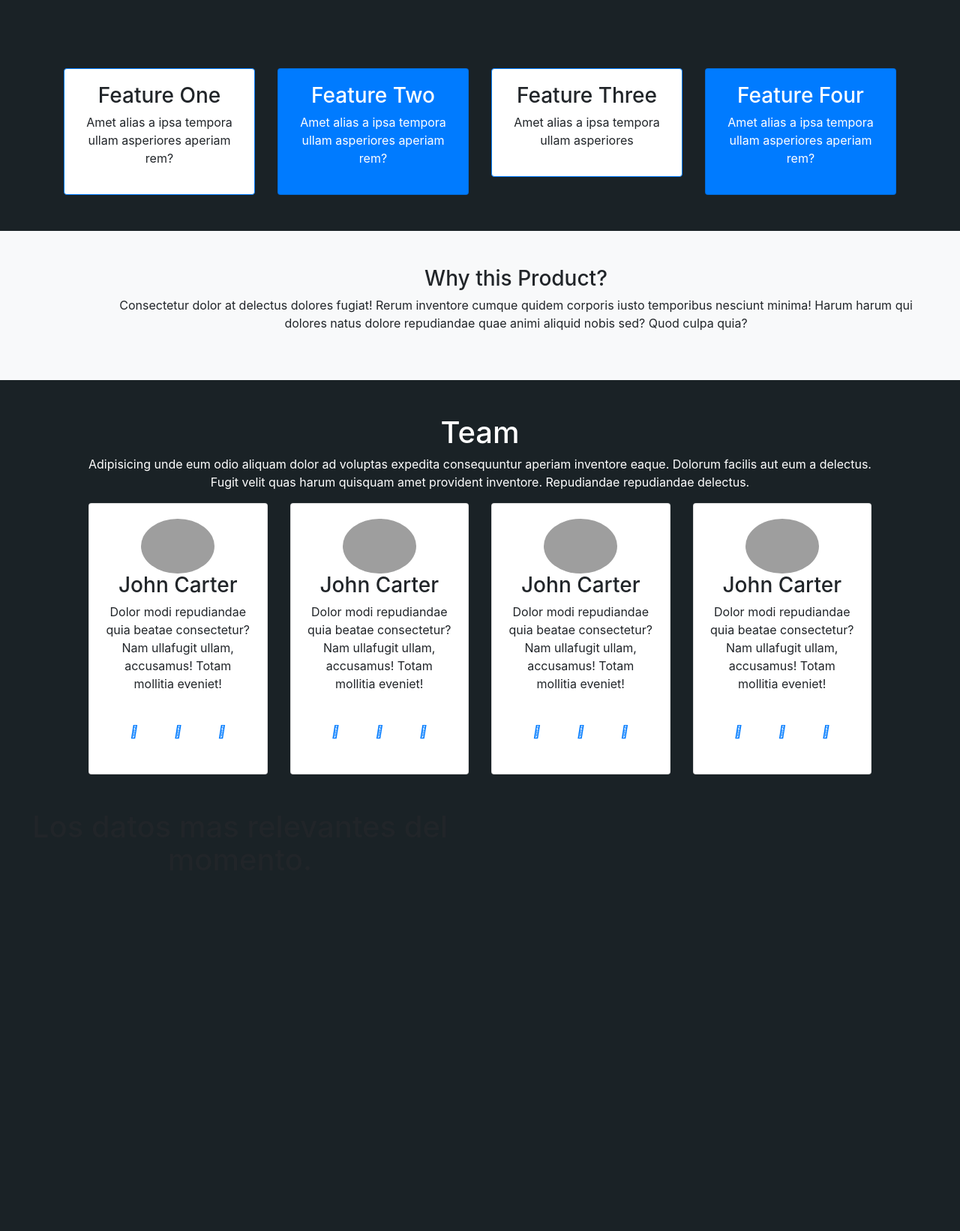
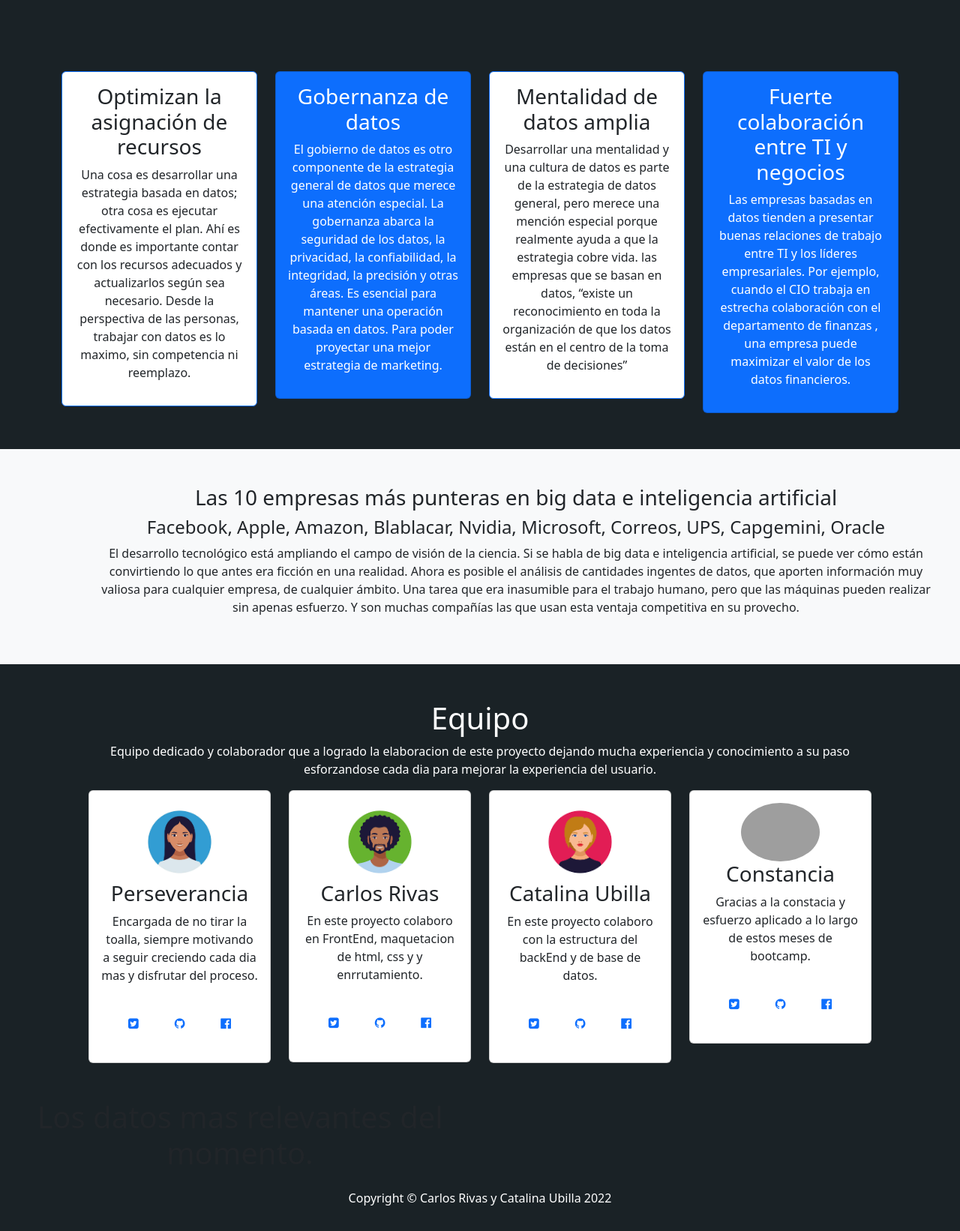
Before and after one commit to CarlosRivasG/Proyecto_grupal, a Flask app: page /home in a window 1280 px wide. Shown: the part 554-2196 px from the top of the page at 75% size. Before the commit the page ends 1587 px from the top, so only its background shows below. Run offline with Flask 2, Linux system fonts and the light colour scheme; some libraries are stand-ins or nearby versions; grey boxes are pictures that could not be loaded.

Commit message:
agregando landing casi terminada

```diff
--- /dev/null
+++ b/flask_crud/static/icons/package.json
@@ -0,0 +1,6 @@
+{
+  "dependencies": {
+    "bootstrap": "^5.2.2",
+    "bootstrap-icons": "^1.9.1"
+  }
+}
--- a/flask_crud/static/style.css
+++ b/flask_crud/static/style.css
@@ -19,6 +19,13 @@ body {
     margin-top: 15px;
     font-weight: bold;
     color: #ECF0F5;
+}
+
+.imagen{
+    background: linear-gradient(rgba(95, 114, 189,0.8), rgba(155,35,234,0.7)),url("https://intl-blog.imgix.net/wp-content/uploads/2019/02/software-de-base-de-datos-gratuitos-de-codigo-abierto.png?auto=format%2Cenhance");
+    background-size: cover;
+    background-position: center;
+    color: #fff;
 }
 .login-title2 {
     margin-top: 15px;
--- a/flask_crud/templates/base.html
+++ b/flask_crud/templates/base.html
@@ -18,16 +18,21 @@
     <link rel='stylesheet' href='https://cdnjs.cloudflare.com/ajax/libs/font-awesome/4.5.0/css/font-awesome.min.css'>
     <link rel='stylesheet' href='https://fonts.googleapis.com/css?family=Roboto'>
     <link rel="icon" type="image/x-icon" href="https://gabzin.github.io/landing-page/favicon.ico">
+    <link href="/static/icons/bootstrap-icons/font/bootstrap-icons.css" rel="stylesheet">
+    <link href="/static/icons/bootstrap/dist/css/bootstrap.min.css" rel="stylesheet">
 </head>
 
 <body class="login-box">
 
     {% block contenido %}
+
+
     {% endblock %}
 
     <script src="{{ url_for('static', filename='js/bootstrap.bundle.min.js') }}"></script>
     <script src="{{ url_for('static', filename='js/jquery-3.6.1.min.js') }}"></script>
     <script src="{{ url_for('static', filename='js/toastr.min.js') }}"></script>
+    <script src="/static/icons/bootstrap/js/bootstrap.min.js"></script>
 
     <script>
         toastr.options = {
@@ -47,6 +52,15 @@
 
     {% block librerias %}
     {% endblock %}
+    <footer>
+        <div class="container p-3">
+          <div class="row text-center text-white">
+            <div class="col ml-auto">
+              <p>Copyright &copy Carlos Rivas y Catalina Ubilla 2022</p>
+            </div>
+          </div>
+        </div>
+      </footer>
 </body>
 
 </html>
--- a/flask_crud/templates/home.html
+++ b/flask_crud/templates/home.html
@@ -13,15 +13,15 @@
             <div class="row d-flex h-100">
             <div class="col-sm-6 text-center justify-content-center align-self-center">
                 <h1>
-                this is the title or a phrase relate to the product
+                Las bases de datos son el motor de una empresa hoy en dia.
                 </h1>
-                <p>Elit reiciendis aspernatur obcaecati accusantium corporis? Mollitia eius ratione excepturi.</p>
-                <a href="#" class="btn btn-outline-secondary btn-lg text-white">
-                Read More
+                <p>Todas las empresar que quieran crecer a largo y corto plazo tiene que saber analizar a su publico para poder llegar a un publico mas objetivo, con esto optimizando procesos y estrategias.</p>
+                <a href="https://www.forbes.com.mx/red-forbes-el-poder-de-los-datos-y-como-recopilarlos-para-crecer-una-empresa/" class="btn btn-outline-secondary btn-lg text-white">
+                Leer mas
                 </a>
             </div>
-            <div class="col-sm-6">
-                <img src="https://intl-blog.imgix.net/wp-content/uploads/2019/02/software-de-base-de-datos-gratuitos-de-codigo-abierto.png?auto=format%2Cenhance" class="img-fluid d-none d-sm-block">
+            <div class="col-sm-6 ">
+                <img  src="https://intl-blog.imgix.net/wp-content/uploads/2019/02/software-de-base-de-datos-gratuitos-de-codigo-abierto.png?auto=format%2Cenhance" class="img-fluid d-none d-sm-block">
             </div>
             </div>
         </div>
@@ -33,9 +33,9 @@
             <div class="col-md-3">
             <div class="card text-center border-primary">
                 <div class="card-body">
-                <h3>Feature One</h3>
+                <h3>Optimizan la asignación de recursos</h3>
                 <p>
-                    Amet alias a ipsa tempora ullam asperiores aperiam rem?
+                    Una cosa es desarrollar una estrategia basada en datos; otra cosa es ejecutar efectivamente el plan. Ahí es donde es importante contar con los recursos adecuados y actualizarlos según sea necesario. Desde la perspectiva de las personas, trabajar con datos es lo maximo, sin competencia ni reemplazo.
                 </p>
                 </div>
             </div>
@@ -43,9 +43,9 @@
             <div class="col-md-3">
             <div class="card text-white bg-primary">
                 <div class="card-body">
-                <h3>Feature Two</h3>
+                <h3>Gobernanza de datos</h3>
                 <p>
-                    Amet alias a ipsa tempora ullam asperiores aperiam rem?
+                    El gobierno de datos es otro componente de la estrategia general de datos que merece una atención especial. La gobernanza abarca la seguridad de los datos, la privacidad, la confiabilidad, la integridad, la precisión y otras áreas. Es esencial para mantener una operación basada en datos. Para poder proyectar una mejor estrategia de marketing.
                 </p>
                 </div>
             </div>
@@ -53,9 +53,9 @@
             <div class="col-md-3">
             <div class="card text-center border-primary">
                 <div class="card-body">
-                <h3>Feature Three</h3>
+                <h3>Mentalidad de datos amplia</h3>
                 <p>
-                    Amet alias a ipsa tempora ullam asperiores
+                    Desarrollar una mentalidad y una cultura de datos es parte de la estrategia de datos general, pero merece una mención especial porque realmente ayuda a que la estrategia cobre vida.  las empresas que se basan en datos, “existe un reconocimiento en toda la organización de que los datos están en el centro de la toma de decisiones”
                 </p>
                 </div>
             </div>
@@ -63,9 +63,9 @@
             <div class="col-md-3">
             <div class="card text-white bg-primary">
                 <div class="card-body">
-                <h3>Feature Four</h3>
+                <h3>Fuerte colaboración entre TI y negocios</h3>
                 <p>
-                    Amet alias a ipsa tempora ullam asperiores aperiam rem?
+                    Las empresas basadas en datos tienden a presentar buenas relaciones de trabajo entre TI y los líderes empresariales. Por ejemplo, cuando el CIO trabaja en estrecha colaboración con el departamento de finanzas , una empresa puede maximizar el valor de los datos financieros.</h3>
                 </p>
                 </div>
             </div>
@@ -77,39 +77,40 @@
     <div class="container">
         <div class="row">
             <div class="m-5">
-                <h3>Why this Product?</h3>
+                <h3>Las 10 empresas más punteras en big data e inteligencia artificial</h3>
+                <h4>Facebook, Apple, Amazon, Blablacar, Nvidia, Microsoft, Correos, UPS, Capgemini, Oracle</h4>
+
                 <p>
-                Consectetur dolor at delectus dolores fugiat! Rerum inventore cumque quidem corporis iusto temporibus nesciunt minima! Harum harum qui dolores natus dolore repudiandae quae animi aliquid nobis sed? Quod culpa quia?
-                </p>
+                    El desarrollo tecnológico está ampliando el campo de visión de la ciencia. Si se habla de big data e inteligencia artificial, se puede ver cómo están convirtiendo lo que antes era ficción en una realidad. Ahora es posible el análisis de cantidades ingentes de datos, que aporten información muy valiosa para cualquier empresa, de cualquier ámbito. Una tarea que era inasumible para el trabajo humano, pero que las máquinas pueden realizar sin apenas esfuerzo. Y son muchas compañías las que usan esta ventaja competitiva en su provecho.                </p>
                 </div>
         </div>
     </div>
 </section>
 <section class="text-center team">
     <div class="container p-5">
-        <h1 class="text-center text-white">Team</h1>
+        <h1 class="text-center text-white">Equipo</h1>
         <p class="text-white">
-            Adipisicing unde eum odio aliquam dolor ad voluptas expedita consequuntur aperiam inventore eaque. Dolorum facilis aut eum a delectus. Fugit velit quas harum quisquam amet provident inventore. Repudiandae repudiandae delectus.
+            Equipo dedicado y colaborador que a logrado la elaboracion de este proyecto dejando mucha experiencia y conocimiento a su paso esforzandose cada dia para mejorar la experiencia del usuario.
         </p>
     <div class="row">
 
         <div class="col-lg-3">
             <div class="card">
                 <div class="card-body">
-                <img src="img/person.png" class="img-fluid rounded-circle w-50">
-                <h3>John Carter</h3>
+                <img src="static/img/avatar1.jpg" class="img-fluid rounded-circle w-50">
+                <h3>Perseverancia</h3>
                 <p>
-                    Dolor modi repudiandae quia beatae consectetur? Nam ullafugit ullam, accusamus! Totam mollitia eveniet!
+                    Encargada de no tirar la toalla, siempre motivando a seguir creciendo cada dia mas y disfrutar del proceso.
                 </p>
                 <div class="d-flex flex-row justify-content-center">
                     <div class="p-4">
-                    <a href="#"><i class="fab fa-facebook-f"></i></a>
+                    <a href="#"><i class="fa fa-twitter-square" aria-hidden="true"></i></a>
+                    </div>
+                    <div class="p-4 ">
+                    <a href="#"><i class="fa fa-github" aria-hidden="true"></i></a>
                     </div>
                     <div class="p-4">
-                    <a href="#"><i class="fab fa-twitter"></i></a>
-                    </div>
-                    <div class="p-4">
-                    <a href="#"><i class="fab fa-instagram"></i></a>
+                        <a href="#"><i class="fa fa-facebook-official" aria-hidden="true"></i></a>
                 </div>
                 </div>
                 </div>
@@ -119,20 +120,20 @@
             <div class="col-lg-3">
             <div class="card">
                 <div class="card-body">
-                <img src="img/person.png" class="img-fluid rounded-circle w-50">
-                <h3>John Carter</h3>
+                <img src="static/img/avatar4.png" class="img-fluid rounded-circle w-50">
+                <h3>Carlos Rivas</h3>
                 <p>
-                    Dolor modi repudiandae quia beatae consectetur? Nam ullafugit ullam, accusamus! Totam mollitia eveniet!
+                    En este proyecto colaboro en FrontEnd, maquetacion de html, css y y enrrutamiento.
                 </p>
                 <div class="d-flex flex-row justify-content-center">
                     <div class="p-4">
-                    <a href="#"><i class="fab fa-facebook-f"></i></a>
+                        <a href="https://twitter.com/Cryptofren_NFT"><i class="fa fa-twitter-square" aria-hidden="true"></i></a>
+                        </div>
+                        <div class="p-4 ">
+                        <a href="https://github.com/CarlosRivasG"><i class="fa fa-github" aria-hidden="true"></i></a>
                         </div>
                         <div class="p-4">
-                    <a href="#"><i class="fab fa-twitter"></i></a>
-                    </div>
-                    <div class="p-4">
-                    <a href="#"><i class="fab fa-instagram"></i></a>
+                            <a href="#"><i class="fa fa-facebook-official" aria-hidden="true"></i></a>
                     </div>
                 </div>
                 </div>
@@ -142,20 +143,20 @@
             <div class="col-lg-3">
             <div class="card">
                 <div class="card-body">
-                <img src="img/person.png" class="img-fluid rounded-circle w-50">
-                <h3>John Carter</h3>
+                <img src="static/img/avatar2.png" class="img-fluid rounded-circle w-50">
+                <h3>Catalina Ubilla</h3>
                 <p>
-                    Dolor modi repudiandae quia beatae consectetur? Nam ullafugit ullam, accusamus! Totam mollitia eveniet!
+                    En este proyecto colaboro con la estructura del backEnd y de base de datos.
                 </p>
                 <div class="d-flex flex-row justify-content-center">
                     <div class="p-4">
-                    <a href="#"><i class="fab fa-facebook-f"></i></a>
+                        <a href="#"><i class="fa fa-twitter-square" aria-hidden="true"></i></a>
+                        </div>
+                        <div class="p-4 ">
+                        <a href="#"><i class="fa fa-github" aria-hidden="true"></i></a>
                         </div>
                         <div class="p-4">
-                    <a href="#"><i class="fab fa-twitter"></i></a>
-                    </div>
-                    <div class="p-4">
-                    <a href="#"><i class="fab fa-instagram"></i></a>
+                            <a href="#"><i class="fa fa-facebook-official" aria-hidden="true"></i></a>
                     </div>
                 </div>
                 </div>
@@ -165,20 +166,20 @@
             <div class="col-lg-3">
             <div class="card">
                 <div class="card-body">
-                <img src="img/person.png" class="img-fluid rounded-circle w-50">
-                <h3>John Carter</h3>
+                <img src="static/img/avatar3.jpg" class="img-fluid rounded-circle w-50">
+                <h3>Constancia</h3>
                 <p>
-                    Dolor modi repudiandae quia beatae consectetur? Nam ullafugit ullam, accusamus! Totam mollitia eveniet!
+                    Gracias a la constacia y esfuerzo aplicado a lo largo de estos meses de bootcamp.
                 </p>
                 <div class="d-flex flex-row justify-content-center">
                     <div class="p-4">
-                    <a href="#"><i class="fab fa-facebook-f"></i></a>
+                        <a href="#"><i class="fa fa-twitter-square" aria-hidden="true"></i></a>
+                        </div>
+                        <div class="p-4 ">
+                        <a href="#"><i class="fa fa-github" aria-hidden="true"></i></a>
                         </div>
                         <div class="p-4">
-                    <a href="#"><i class="fab fa-twitter"></i></a>
-                    </div>
-                    <div class="p-4">
-                    <a href="#"><i class="fab fa-instagram"></i></a>
+                            <a href="#"><i class="fa fa-facebook-official" aria-hidden="true"></i></a>
                     </div>
                 </div>
                 </div>
```
Also changed, not shown: flask_crud/static/icons/package-lock.json (added), flask_crud/static/img/avatar4.png (added). Lines whose indentation alone changed are shown as unchanged.
